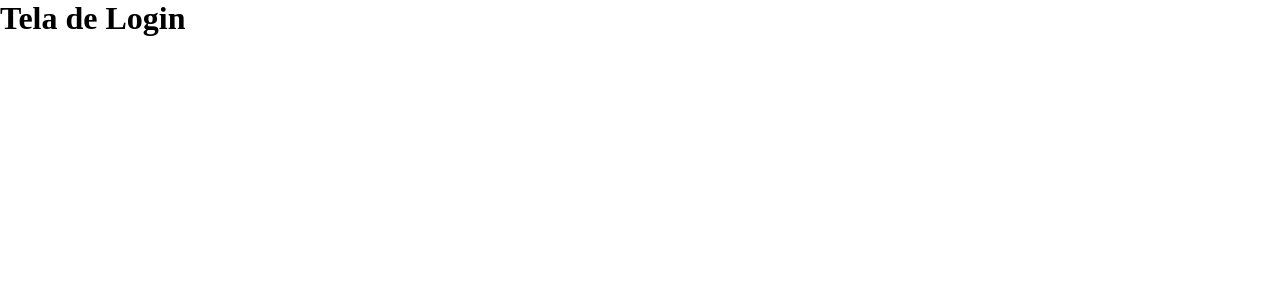
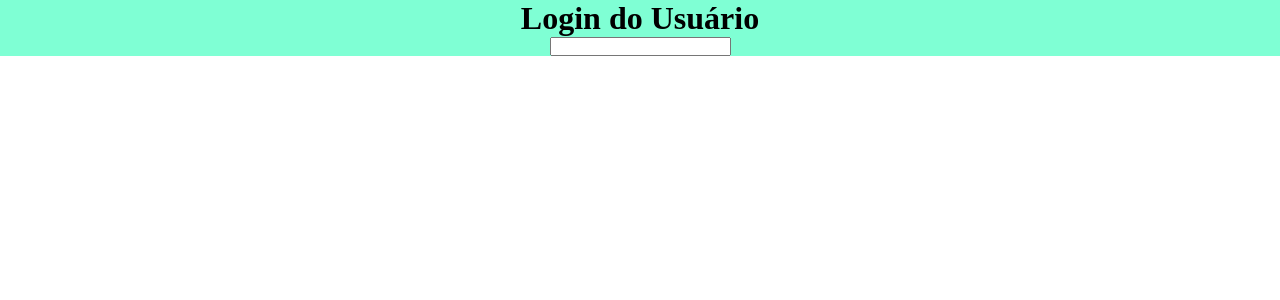
Before and after one commit to brucealberto/processo-hgtx, a React (Vite) app in the folder frontend/: page / in a window 1280 px wide. Shown: the top 300 px of the page. Built offline with nearby package versions, Linux system fonts and the light colour scheme.

Commit message:
feat: home Route and login css

```diff
--- a/frontend/src/app.routes.jsx
+++ b/frontend/src/app.routes.jsx
@@ -1,9 +1,11 @@
-import {Route, Routes} from 'react-router-dom';
+import { Route, Routes } from 'react-router-dom';
+import { Home } from './screens/Home';
 import { Login } from './screens/Login';
 export const AppRoutes = () => {
   return (
     <Routes>
-      <Route path="/" element={ <Login />} />
+      <Route path='/' element={<Login />} />
+      <Route path='/home' element={<Home />} />
     </Routes>
-  )
-}
+  );
+};
--- /dev/null
+++ b/frontend/src/screens/Home.jsx
@@ -0,0 +1,5 @@
+export const Home = () => {
+  return (
+    <h1>Tela Home</h1>
+  )
+}
--- a/frontend/src/screens/Login.jsx
+++ b/frontend/src/screens/Login.jsx
@@ -1,5 +1,12 @@
+import './login.css';
 export const Login = () => {
   return (
-    <h1>Tela de Login</h1>
+    <div className="login">
+      <h1>Login do Usuário</h1>
+
+      <form autoComplete="false">
+    <input type="text" />
+      </form>
+    </div>
   )
 }
--- /dev/null
+++ b/frontend/src/screens/login.css
@@ -0,0 +1,6 @@
+.login {
+  display: flex;
+  flex-direction: column;
+  align-items: center;
+  background-color: aquamarine;
+}
```
